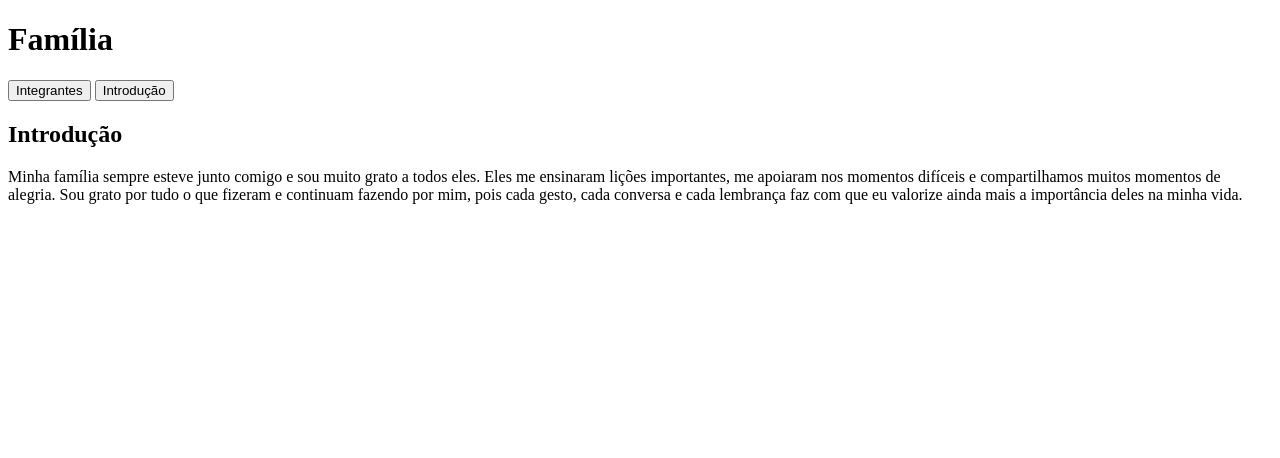
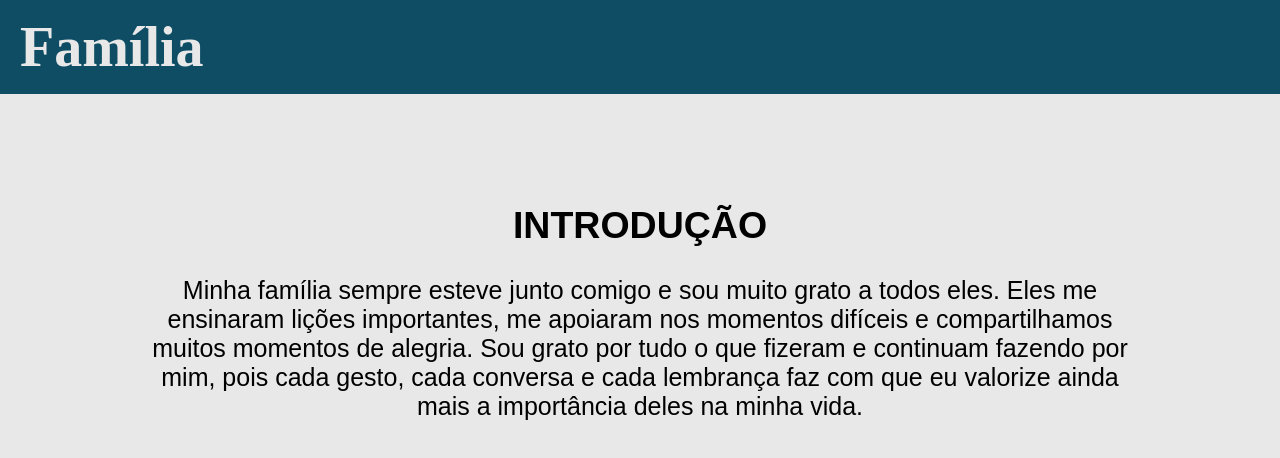
Before and after one commit to senacscsrs/ArthurB, a plain HTML site: page Familia/Familia.html in a window 1280 px wide. Drawn offline with Linux system fonts and the light colour scheme.

Commit message:
MELHORAS

```diff
--- a/Familia/Familia.css
+++ b/Familia/Familia.css
@@ -0,0 +1,25 @@
+* {
+    margin: 0;
+    padding: 0;
+    box-sizing: border-box;
+}
+body{
+    background-color:#E8E8E8;
+}
+.topo {
+    background-color:#0E4D64;
+    font-size: 28px;
+    padding: 15px 20px;
+    position: relative;
+    color: #E8E8E8;
+}
+
+.Conteudo{
+    font-size: 13px;
+    font-family: Arial, Helvetica, sans-serif;
+    text-align: center;
+    margin: auto;
+    font-size: 25px;
+    margin-top: 100px;
+    padding: 10px 140px;
+}
--- a/Familia/Familia.html
+++ b/Familia/Familia.html
@@ -10,11 +10,11 @@
 <body>
     <div class="topo">
     <h1>Família</h1>
-    <button>Integrantes</button>
-    <button>Introdução</button>
-    </div>
+</div>
+
     <div class="Conteudo">
-        <h2>Introdução</h2>
+        <h2>INTRODUÇÃO</h2>
+        <br>
     <p>Minha família sempre esteve junto comigo e sou muito grato a todos eles. Eles me ensinaram lições importantes, me apoiaram nos momentos difíceis e compartilhamos muitos momentos de alegria. Sou grato por tudo o que fizeram e continuam fazendo por mim, pois cada gesto, cada conversa e cada lembrança faz com que eu valorize ainda mais a importância deles na minha vida. </p>
     </div>
 </body>
```
